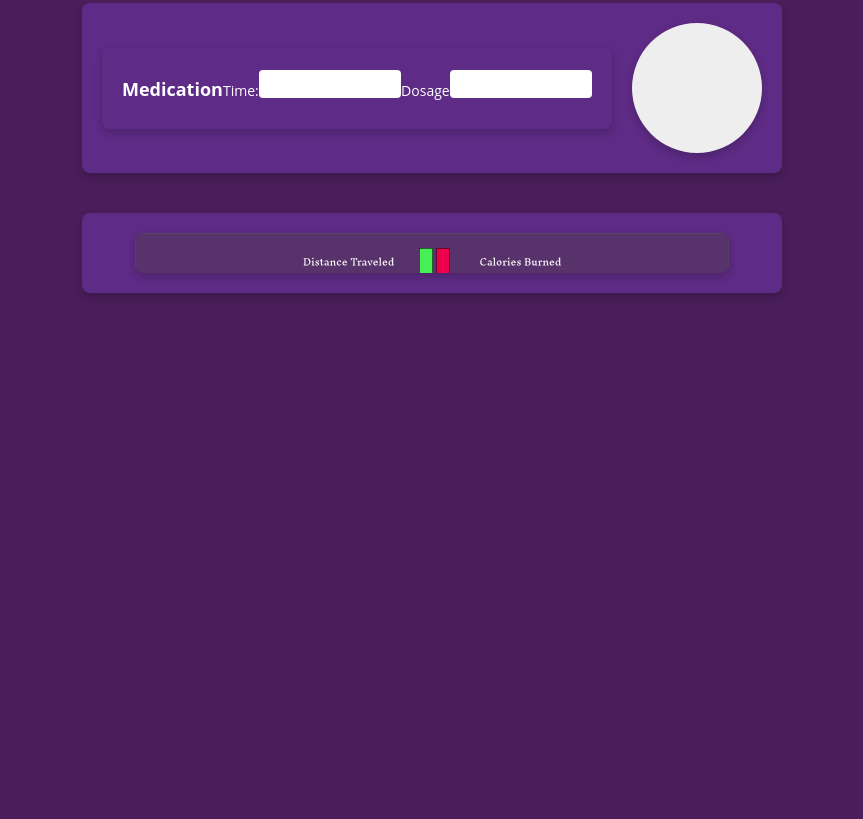
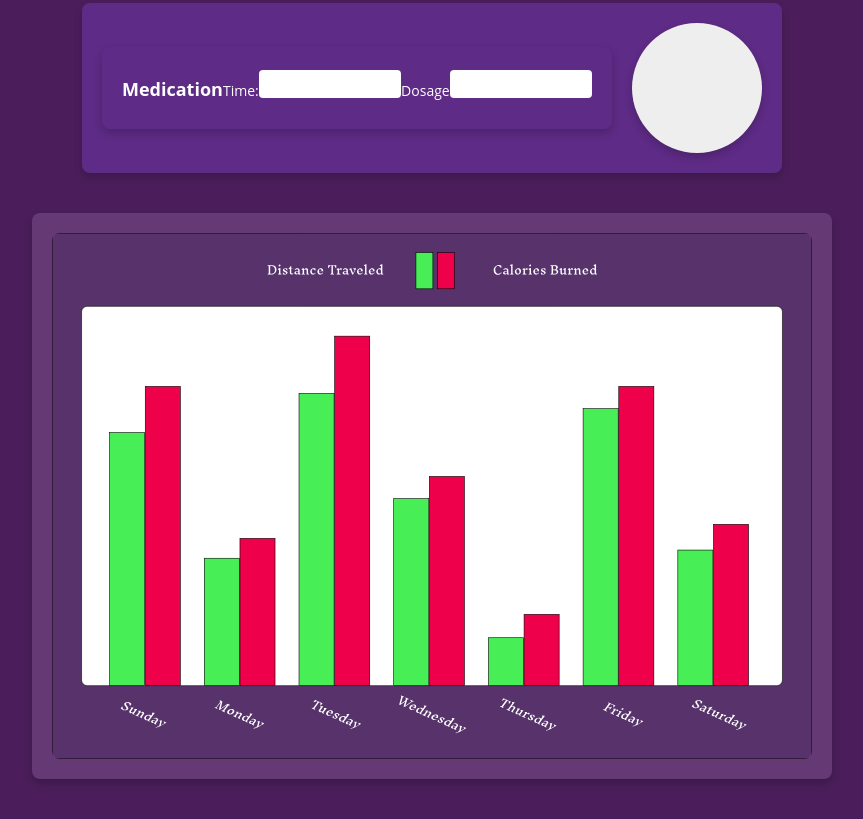
Before and after one commit to CartWebApp/pawpal-web-app-figma-frogs, a plain HTML site: page analytics.html in a window 1280 px wide. Shown: the part 1060-1879 px from the top of the page, without its empty margins (208-1071 px from the left). Before the commit the page ends 1453 px from the top, so only its background shows below. Drawn offline with Linux system fonts and the light colour scheme.

Commit message:
graph img

```diff
--- a/analytics.html
+++ b/analytics.html
@@ -89,9 +89,8 @@
 
             </section>
 
-            <section class="weekly">
-                <section class="bar">
-                </section>
+           <section class="bar">
+            <img src="images/bargraph.svg" alt="Weekly Chart">
             </section>
 
         </main>
--- a/style.css
+++ b/style.css
@@ -304,11 +304,7 @@ body {
 .analytics-page .bar {
   width: 90%;
   max-width: 800px;
-  height: auto;
-  background-color: #fff;
-  background-image: url(images/bargraph.svg);
-  background-repeat: no-repeat;
-  background-size: cover;
+  background-color: #653a74;
   border-radius: 8px;
   margin: 0 auto;
   padding: 20px;
@@ -681,8 +677,7 @@ a[href="signup.html"]:last-of-type {
 
 
 /* mobile styles */
-@media screen and (max-width:680px){
-
+@media screen and (max-width:680px) {
   nav {
     flex-wrap: wrap;
   }
@@ -691,8 +686,9 @@ a[href="signup.html"]:last-of-type {
     width: 100%;
     justify-content: center;
   }
+}
 
-  @media (min-width: 700px) {
+@media (min-width: 700px) {
   .home-page main {
     flex-direction: row;
     flex-wrap: wrap;
@@ -702,7 +698,6 @@ a[href="signup.html"]:last-of-type {
   .home-page main section {
     margin: 20px;
   }
-
 }
 
 @media (max-width: 700px) {
```
